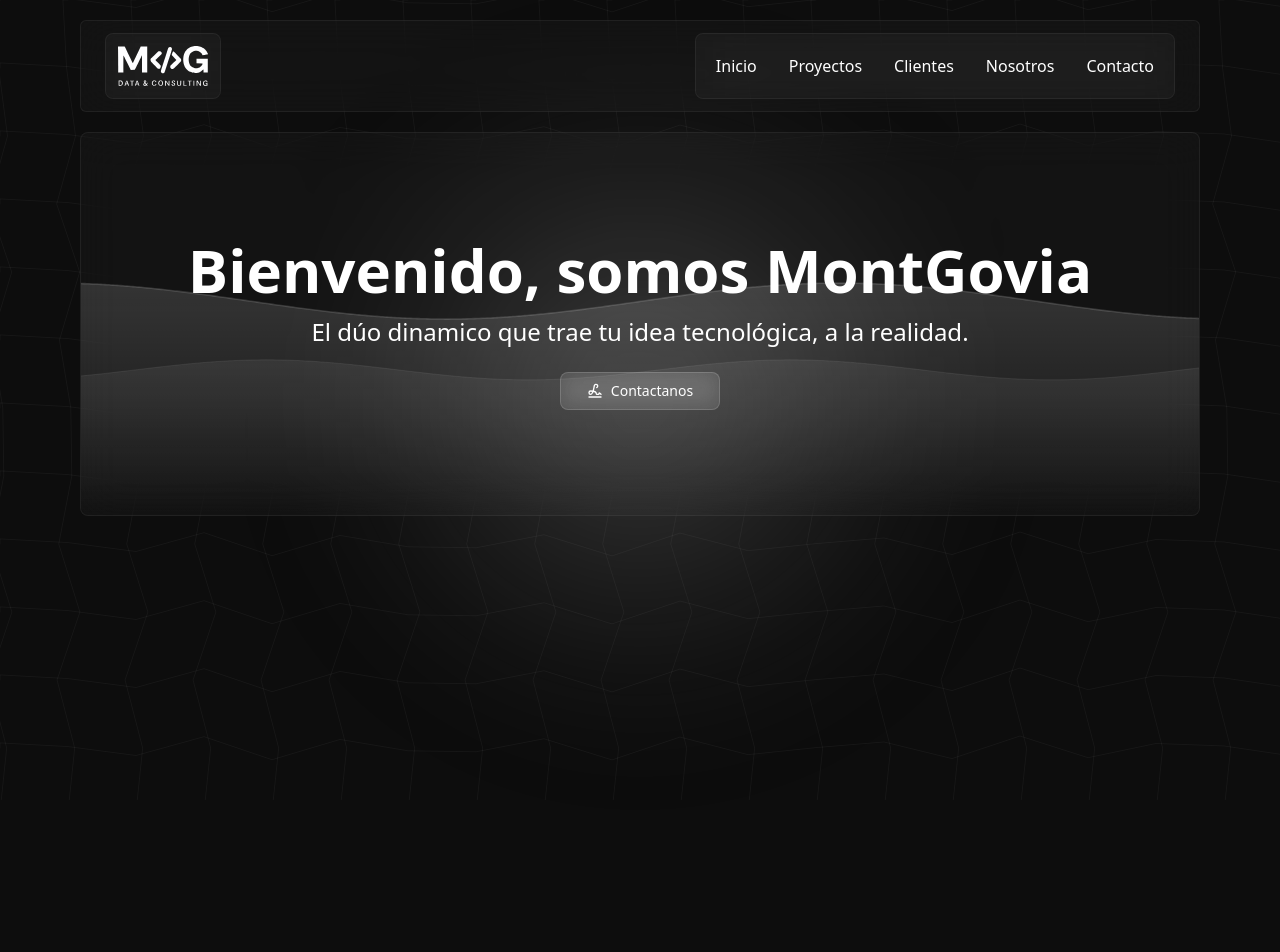
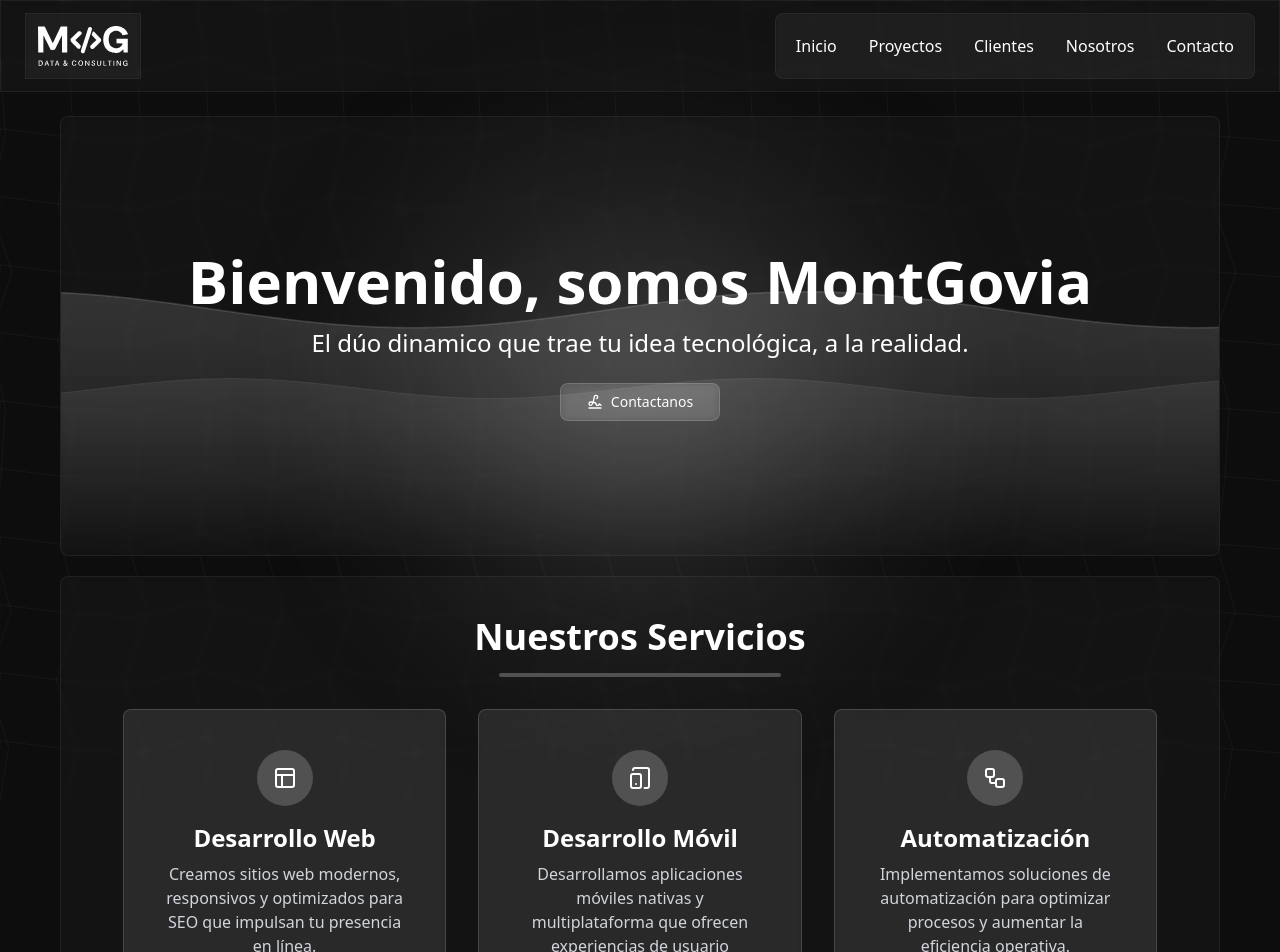
Before and after one commit to MontGovia/montgovia.github.io, a Next.js app: page / in a window 1280 px wide. Shown: the top 952 px of the page. Before the commit the page ends 800 px from the top, so only its background shows below. Built offline with nearby package versions, Linux system fonts and the light colour scheme.

Commit message:
feat: enhance Home page layout with new HomeContent component and adjust FrostedGlassNavbar positioning

```diff
--- a/src/app/globals.css
+++ b/src/app/globals.css
@@ -2,6 +2,7 @@
 
 :root {
     --primary: #0d0d0d;
+    --accent: #515151;
 
     /* Frosted Glass Colors */
     --frosted-glass-bg: rgba(92, 92, 92, 0.096);
@@ -14,18 +15,59 @@
 
 .bg-frosted-glass {
     background: var(--frosted-glass-bg);
-    backdrop-filter: blur(20px);
-    -webkit-backdrop-filter: blur(10px);
+    --tw-backdrop-blur: blur(2px);
+    -webkit-backdrop-filter: var(--tw-backdrop-blur,) var(--tw-backdrop-brightness,) var(--tw-backdrop-contrast,) var(--tw-backdrop-grayscale,) var(--tw-backdrop-hue-rotate,) var(--tw-backdrop-invert,) var(--tw-backdrop-opacity,) var(--tw-backdrop-saturate,) var(--tw-backdrop-sepia,);
+    backdrop-filter: var(--tw-backdrop-blur,) var(--tw-backdrop-brightness,) var(--tw-backdrop-contrast,) var(--tw-backdrop-grayscale,) var(--tw-backdrop-hue-rotate,) var(--tw-backdrop-invert,) var(--tw-backdrop-opacity,) var(--tw-backdrop-saturate,) var(--tw-backdrop-sepia,);
     border: 1px solid var(--frosted-glass-border);
 }
 
 .bg-opaque-glass {
     background: var(--opaque-glass-bg);
-    backdrop-filter: blur(10px);
-    -webkit-backdrop-filter: blur(10px);
+    --tw-backdrop-blur: blur(4px);
+    -webkit-backdrop-filter: var(--tw-backdrop-blur,) var(--tw-backdrop-brightness,) var(--tw-backdrop-contrast,) var(--tw-backdrop-grayscale,) var(--tw-backdrop-hue-rotate,) var(--tw-backdrop-invert,) var(--tw-backdrop-opacity,) var(--tw-backdrop-saturate,) var(--tw-backdrop-sepia,);
+    backdrop-filter: var(--tw-backdrop-blur,) var(--tw-backdrop-brightness,) var(--tw-backdrop-contrast,) var(--tw-backdrop-grayscale,) var(--tw-backdrop-hue-rotate,) var(--tw-backdrop-invert,) var(--tw-backdrop-opacity,) var(--tw-backdrop-saturate,) var(--tw-backdrop-sepia,);
     border: 1px solid var(--opaque-glass-border);
+}
+
+@property --tw-backdrop-blur {
+    syntax: "*";
+    inherits: false;
 }
 
 @theme inline {
     --color-primary: var(--primary);
+    --color-accent: var(--accent);
 }
+
+/* Hide Scrollbars &  Custom Selection */
+* {
+    scrollbar-width: none; /* Firefox */
+    -ms-overflow-style: none;  /* Internet Explorer 10+ */
+}
+
+::-webkit-scrollbar {
+    width: 0;
+}
+
+::-webkit-scrollbar-track {
+    background-color: black;
+}
+
+::-webkit-scrollbar-thumb {
+    background-color: #333;
+    border-radius: 3px;
+}
+
+::-webkit-scrollbar-thumb:hover {
+    background-color: #444;
+}
+
+::selection {
+    background-color: rgba(255, 255, 255, 0.2);
+    color: white;
+}
+
+::-moz-selection {
+    background-color: rgba(255, 255, 255, 0.2);
+    color: white;
+}
--- a/src/app/page.tsx
+++ b/src/app/page.tsx
@@ -5,16 +5,18 @@
 import GlowingBlob from "@/components/effects/GlowingBlob";
 import HomeSineWaveBanner from "@/components/pages/home/HomeSineWaveBanner";
 import { useIsDesktop } from "@/hooks/DeviceDetector";
+import HomeContent from "@/components/pages/home/HomeContent";
 
 export default function Home() {
     const isDesktop = useIsDesktop(false);
     return (
-        <div className="w-full min-h-screen">
+        <div className={`w-full min-h-screen text-white ${isDesktop ? "pb-5" : "pb-6"}`}>
 
             {/* Content */}
-            <main className={`flex flex-col items-center text-white pt-5 ${isDesktop ? "px-20" : "px-5"}`}>
-                <FrostedGlassNavbar />
+            <FrostedGlassNavbar />
+            <main className={`flex flex-col items-center ${isDesktop ? "px-15 pt-24" : "px-5 pt-21"}`}>
                 <HomeSineWaveBanner />
+                <HomeContent />
             </main>
 
             {/* Background Effects */}
--- a/src/components/common/FrostedGlassNavbar.tsx
+++ b/src/components/common/FrostedGlassNavbar.tsx
@@ -17,7 +17,7 @@
     const [isOpen, setIsOpen] = useState(false)
 
     return (
-        <nav className="items-center w-full bg-frosted-glass rounded-md px-4 py-3">
+        <nav className="fixed items-center w-full bg-frosted-glass rounded-md px-4 py-3 z-50">
             {/* NavContet Container */}
             <div className="flex w-full h-full justify-between">
                 {/* Left Side - Logo */}
@@ -63,9 +63,9 @@
 
 function DesktopFrostedGlassNavbar() {
     return (
-        <nav className="flex justify-between items-center w-full bg-frosted-glass rounded-md px-6 py-3">
+        <nav className="fixed flex justify-between items-center w-full bg-frosted-glass px-6 py-3 z-50">
             {/* Left Side - Logo */}
-            <div className="flex items-center space-x-3 bg-frosted-glass p-3 rounded-lg">
+            <div className="flex items-center space-x-3 bg-frosted-glass p-3">
                 <Image
                     src="/montgovia-complete.svg"
                     alt="MontGovia Logo"
--- /dev/null
+++ b/src/components/pages/home/HomeContent.tsx
@@ -0,0 +1,52 @@
+import { PanelsTopLeft, TabletSmartphone, Workflow } from "lucide-react";
+
+const ServicesItems = [
+    {
+        id: "web-development",
+        title: "Desarrollo Web",
+        description: "Creamos sitios web modernos, responsivos y optimizados para SEO que impulsan tu presencia en línea.",
+        icon: <PanelsTopLeft />
+    },
+    {
+        id: "mobile-development",
+        title: "Desarrollo Móvil",
+        description: "Desarrollamos aplicaciones móviles nativas y multiplataforma que ofrecen experiencias de usuario excepcionales.",
+        icon: <TabletSmartphone />
+    },
+    {
+        id: "automatization",
+        title: "Automatización",
+        description: "Implementamos soluciones de automatización para optimizar procesos y aumentar la eficiencia operativa.",
+        icon: <Workflow />
+    }
+];
+
+export default function HomeContent() {
+    return (
+        <div className="relative w-full h-auto overflow-hidden bg-frosted-glass mt-5 rounded-lg p-10">
+            <div className="relative flex flex-col items-center text-center h-full rounded-lg">
+                <div className="flex flex-col items-center">
+                    <h2 className="text-4xl font-bold mb-4">Nuestros Servicios</h2>
+                    <div className="h-1 w-[85%] bg-accent rounded-lg" />
+                </div>
+
+                <div className="mt-8 flex flex-wrap justify-center gap-8 w-full">
+                    {ServicesItems.map((item) => (
+                        <div
+                            key={item.id}
+                            className="flex flex-col items-center bg-opaque-glass rounded-lg p-10 w-full md:w-[30%]"
+                        >
+                            <div className="bg-accent p-4 rounded-full mb-4">
+                                {item.icon}
+                            </div>
+                            <h3 className="text-2xl font-semibold mb-2">{item.title}</h3>
+                            <p className="text-center text-sm md:text-base text-gray-300">
+                                {item.description}
+                            </p>
+                        </div>
+                    ))}
+                </div>
+            </div>
+        </div>
+    );
+}
--- a/src/components/pages/home/HomeSineWaveBanner.tsx
+++ b/src/components/pages/home/HomeSineWaveBanner.tsx
@@ -113,8 +113,8 @@
     }, []);
 
     return (
-        <div className="relative w-full h-[60vh] max-h-96 overflow-hidden bg-frosted-glass mt-5 rounded-lg">
-            <div className="relative flex flex-col items-center justify-center text-center h-[60vh] max-h-96 rounded-lg p-5">
+        <div className="relative w-full h-[55vh] overflow-hidden bg-frosted-glass mt-5 rounded-lg">
+            <div className="relative flex flex-col items-center justify-center text-center h-full rounded-lg p-5">
                 <h1 className="text-4xl md:text-6xl font-bold mb-4">Bienvenido, somos MontGovia</h1>
                 <p className="text-lg md:text-2xl max-w-2xl">El dúo dinamico que trae tu idea tecnológica, a la realidad.</p>
                 <motion.button
```
